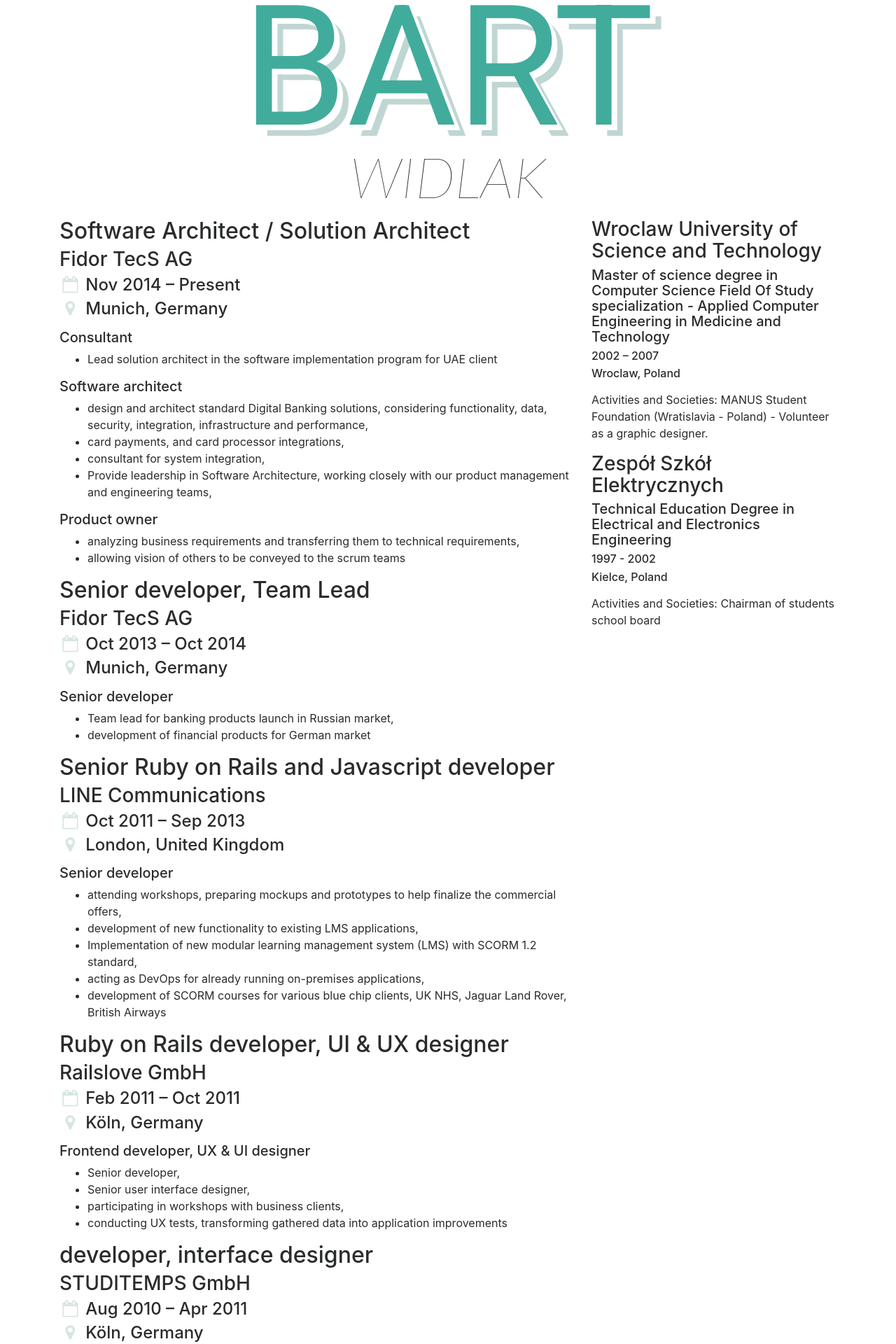
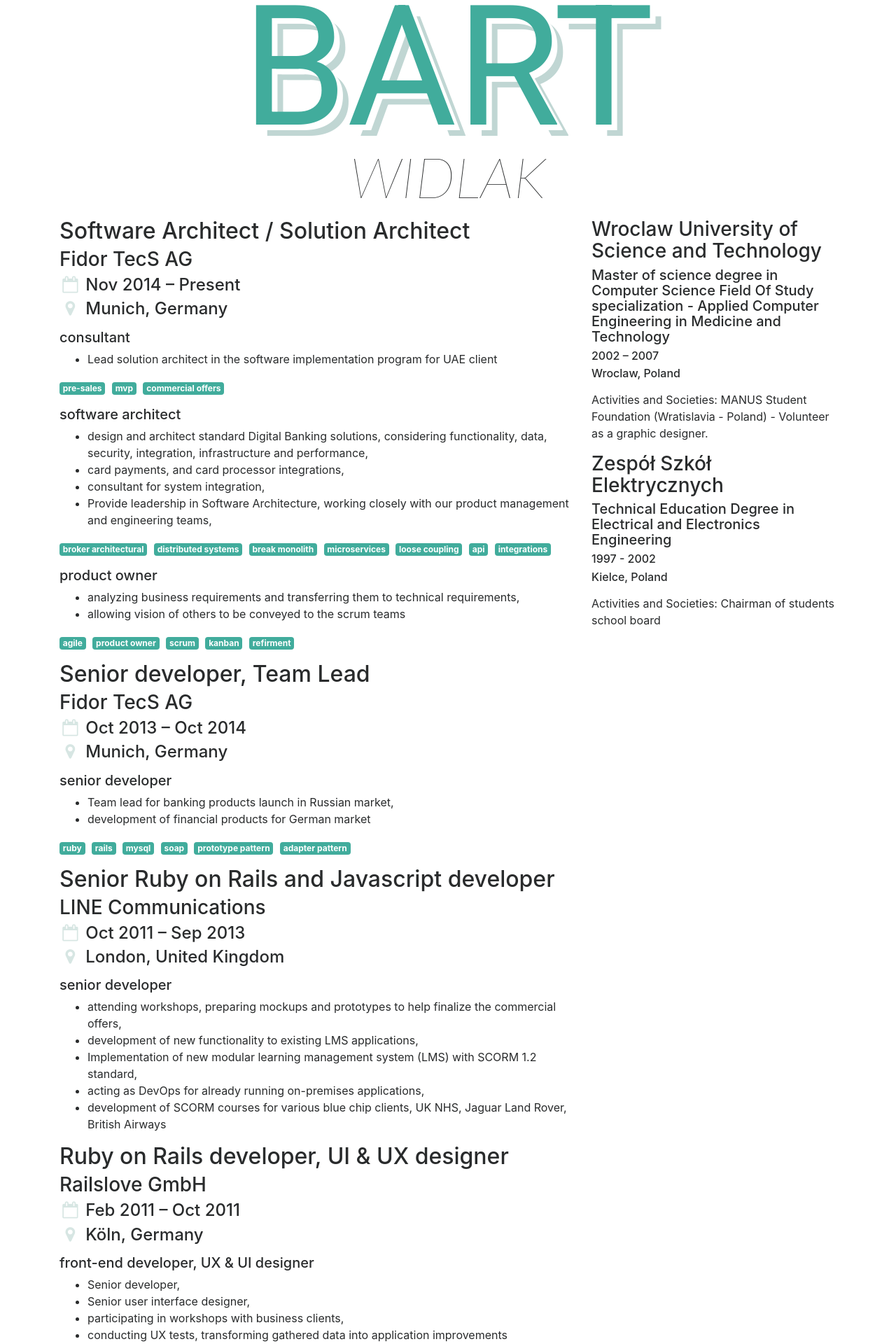
Before and after one commit to bwidlak/bwidlak.github.io, a Jekyll site: the page built from index.html, in a window 1280 px wide. Shown: the top 1920 px of the page at 70% size. Built offline with Jekyll 4.4.1, drawn with Linux system fonts in a browser that asks for light colours; nearby versions of some CDN libraries; some of the changed text lies outside the part shown.

Commit message:
Extand the jobs, add tags, fix the column swap

```diff
--- a/_data/jobs.json
+++ b/_data/jobs.json
@@ -6,25 +6,46 @@
     "location" : "Munich, Germany",
     "roles" : [
       {
-        "position" : "Consultant",
+        "position" : "consultant",
         "responsibilities" : [
           "Lead solution architect in the software implementation program for UAE client"
+        ],
+        "tags" : [
+          "pre-sales",
+          "mvp",
+          "commercial offers"
         ]
       },
       {
-        "position" : "Software architect ",
+        "position" : "software architect ",
         "responsibilities" : [
           "design and architect standard Digital Banking solutions, considering functionality, data, security, integration, infrastructure and performance,",
           "card payments, and card processor integrations,",
           "consultant for system integration,",
           "Provide leadership in Software Architecture, working closely with our product management and engineering teams,"
+        ],
+        "tags" : [
+          "broker architectural",
+          "distributed systems",
+          "break monolith",
+          "microservices",
+          "loose coupling",
+          "api",
+          "integrations"
         ]
       },
       {
-        "position" : "Product owner",
+        "position" : "product owner",
         "responsibilities" : [
           "analyzing business requirements and transferring them to technical requirements,",
           "allowing vision of others to be conveyed to the scrum teams"
+        ],
+        "tags" : [
+          "agile",
+          "product owner",
+          "scrum",
+          "kanban",
+          "refirment",
         ]
       },
     ]
@@ -36,10 +57,18 @@
     "location" : "Munich, Germany",
     "roles" : [
       {
-        "position" : "Senior developer",
+        "position" : "senior developer",
         "responsibilities" : [
           "Team lead for banking products launch in Russian market,",
           "development of financial products for German market"
+        ],
+        "tags" : [
+          "ruby",
+          "rails",
+          "mysql",
+          "soap",
+          "prototype pattern",
+          "adapter pattern"
         ]
       }
     ]
@@ -51,7 +80,7 @@
     "location" : "London, United Kingdom",
     "roles" : [
       {
-        "position" : "Senior developer",
+        "position" : "senior developer",
         "responsibilities" : [
           "attending workshops, preparing mockups and prototypes to help finalize the commercial offers,",
           "development of new functionality to existing LMS applications,",
@@ -69,7 +98,7 @@
     "location" : "Köln, Germany",
     "roles" : [
       {
-        "position" : "Frontend developer, UX & UI designer",
+        "position" : "front-end developer, UX & UI designer",
         "responsibilities" : [
           "Senior developer,",
           "Senior user interface designer,",
@@ -102,12 +131,46 @@
     "location" : "Stockport, United Kingdom",
     "roles" : [
       {
-        "position" : "Backend & Frontend developer",
+        "position" : "backend & frontend developer",
         "responsibilities" : [
           "ruby on rails developer,",
           "managing few small projects."
         ]
       }
     ]
+  },
+  {
+    "title" : "Software Developer & Graphic designer",
+    "employer" : "AKRA GmbH",
+    "date" : "Feb 2008 – Oct 2010",
+    "location" : "Hamburg, Germany",
+    "roles" : [
+      {
+        "position" : "junior developer, interface specialist, graphic designer",
+        "responsibilities" : [
+          "scrum master and leader of internal and external projects,",
+          "responsible for incremental delivery on projects for various clients,",
+          "participation in workshop's,",
+          "Ruby on Rails developer,",
+          "realizing and managing projects based on agile methodology."
+        ]
+      }
+    ]
+  },
+  {
+    "title" : "Graphic designer",
+    "employer" : "MANUS Student Foundation",
+    "date" : "Sep 2004 – Jun 2005",
+    "location" : "Wroclaw, Poland",
+    "roles" : [
+      {
+        "position" : "Graphic designer",
+        "responsibilities" : [
+          "volunteer work for studen organization,",
+          "designning brochures and leaflets for various organization project,",
+          "team lead of designers,"
+        ]
+      }
+    ]
   }
 ]
--- a/_includes/container.html
+++ b/_includes/container.html
@@ -2,12 +2,12 @@
   {% include header.html %}
 
   <div class="row">
-    <div class="col-8">
+    <div class="col-lg-8">
 
     {% include jobs.html %}
 
     </div>
-    <div class="col-4">
+    <div class="col-lg-4">
     	{% include education.html %}
     </div>
   </div>
--- a/_includes/jobs.html
+++ b/_includes/jobs.html
@@ -23,6 +23,15 @@
             <li>{{ resp }}</li>
           {% endfor %}
         </ul>
+        <ul class="list-inline">
+          {% for tag in role.tags %}
+          <li class="list-inline-item">
+            <span class="badge badge-green">
+              {{ tag }}
+            </span>
+          </li>
+          {% endfor %}
+        </ul>
       {% endfor %}
     </p>
 
--- a/_sass/colors.scss
+++ b/_sass/colors.scss
@@ -1,3 +1,7 @@
 .light-green {
   color: #d7e6e3;
 }
+
+.badge-green {
+  background-color: #41ac9c;
+}
```
